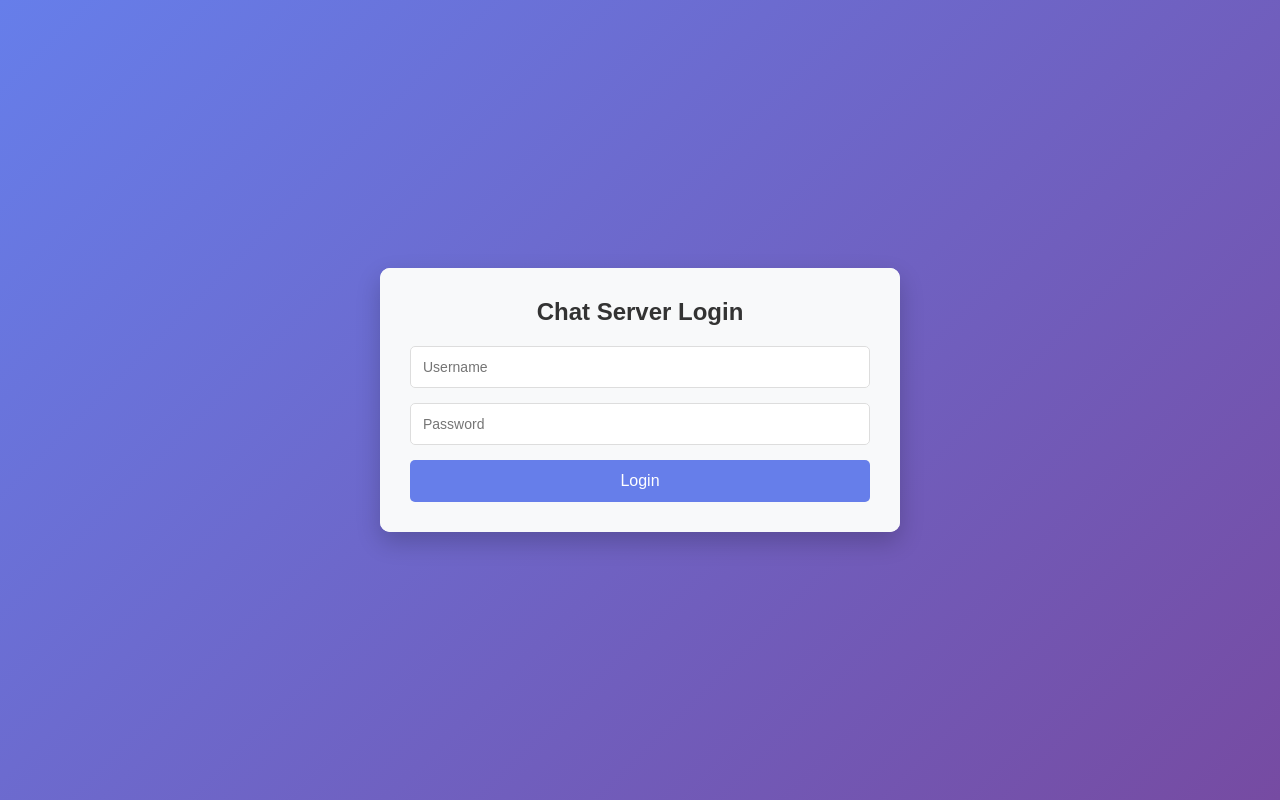
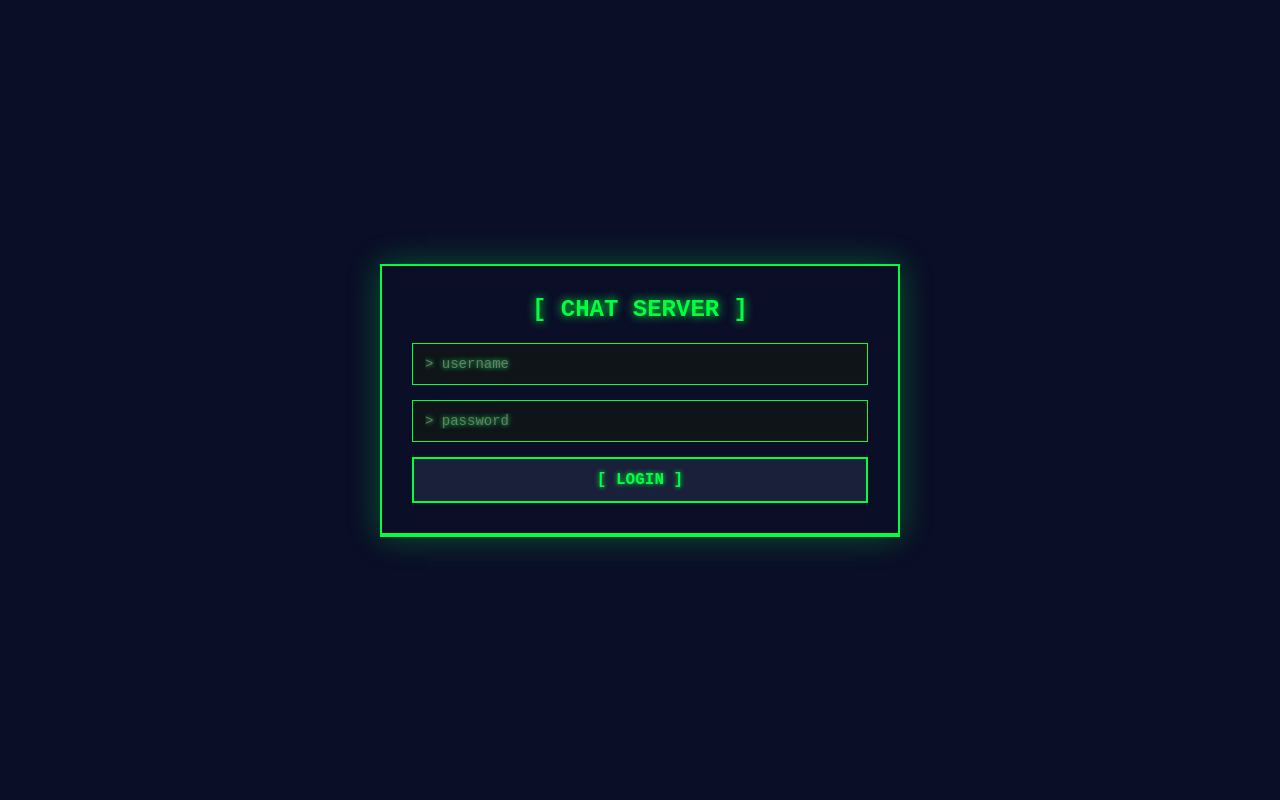
Before and after one commit to adesinafareed8-debug/server, a Flask app: page / in a window 1280 px wide. Run offline with Flask 3, Linux system fonts and the light colour scheme; some libraries are stand-ins or nearby versions.

Commit message:
Update chat UI with black and green hacker theme

```diff
--- a/templates/index.html
+++ b/templates/index.html
@@ -6,89 +6,147 @@
     <style>
         * { box-sizing: border-box; margin: 0; padding: 0; }
         body {
-            font-family: Arial, sans-serif;
-            background: linear-gradient(135deg, #667eea 0%, #764ba2 100%);
+            font-family: 'Courier New', monospace;
+            background: #0a0e27;
+            color: #00ff41;
             min-height: 100vh;
             display: flex;
             justify-content: center;
             align-items: center;
+            text-shadow: 0 0 10px #00ff41;
         }
         .container {
             width: 90%;
             max-width: 520px;
-            background: white;
-            border-radius: 10px;
+            background: #0f1419;
+            border-radius: 0;
             overflow: hidden;
-            box-shadow: 0 10px 25px rgba(0,0,0,0.2);
+            box-shadow: 0 0 30px rgba(0, 255, 65, 0.3), inset 0 0 20px rgba(0, 0, 0, 0.9);
+            border: 2px solid #00ff41;
         }
         .login-section, .chat-section { display: none; }
         .login-section.active, .chat-section.active { display: block; }
-        .login-section { padding: 30px; background: #f8f9fa; }
+        .login-section {
+            padding: 30px;
+            background: #0a0e27;
+            border-bottom: 2px solid #00ff41;
+        }
         .chat-section {
             height: 620px;
             display: none;
             flex-direction: column;
         }
         .chat-section.active { display: flex; }
-        h2 { text-align: center; margin-bottom: 20px; color: #333; }
+        h2 {
+            text-align: center;
+            margin-bottom: 20px;
+            color: #00ff41;
+            text-shadow: 0 0 10px #00ff41;
+            font-size: 24px;
+        }
         input {
             width: 100%;
             padding: 12px;
             margin-bottom: 15px;
-            border: 1px solid #ddd;
-            border-radius: 5px;
+            border: 1px solid #00ff41;
+            background: #0f1419;
+            color: #00ff41;
+            border-radius: 0;
             font-size: 14px;
+            font-family: 'Courier New', monospace;
+            text-shadow: 0 0 5px #00ff41;
+        }
+        input:focus {
+            outline: none;
+            border-color: #00ff41;
+            box-shadow: 0 0 15px rgba(0, 255, 65, 0.5), inset 0 0 10px rgba(0, 255, 65, 0.1);
+            background: rgba(0, 255, 65, 0.05);
         }
         button {
             width: 100%;
             padding: 12px;
-            background: #667eea;
-            color: white;
-            border: none;
-            border-radius: 5px;
+            background: #1a1f3a;
+            color: #00ff41;
+            border: 2px solid #00ff41;
+            border-radius: 0;
             font-size: 16px;
             cursor: pointer;
+            font-family: 'Courier New', monospace;
+            text-transform: uppercase;
+            font-weight: bold;
+            transition: all 0.3s;
+            text-shadow: 0 0 5px #00ff41;
         }
-        button:hover { background: #764ba2; }
+        button:hover {
+            background: #00ff41;
+            color: #0a0e27;
+            box-shadow: 0 0 20px rgba(0, 255, 65, 0.6);
+            text-shadow: none;
+        }
         .chat-header {
-            background: #667eea;
-            color: white;
+            background: #0a0e27;
+            color: #00ff41;
             padding: 15px;
             text-align: center;
+            border-bottom: 2px solid #00ff41;
+            text-shadow: 0 0 10px #00ff41;
         }
         .chat-header h2 { margin: 0; font-size: 20px; }
+        .chat-header small {
+            display: block;
+            margin-top: 5px;
+            opacity: 0.8;
+            color: #00cc33;
+        }
         .messages {
             flex: 1;
             overflow-y: auto;
             padding: 15px;
-            background: #f8f9fa;
+            background: #0f1419;
         }
         .message {
             margin-bottom: 12px;
             padding: 10px;
-            background: white;
-            border-radius: 6px;
-            border-left: 4px solid #667eea;
+            background: #1a1f3a;
+            border-radius: 0;
+            border-left: 4px solid #00ff41;
+            border: 1px solid #00ff41;
+            color: #00ff41;
+            text-shadow: 0 0 5px #00ff41;
         }
         .message.system {
-            border-left-color: #999;
-            background: #e9ecef;
+            border-left-color: #00cc33;
+            border-color: #00cc33;
+            background: #0a0e27;
             font-style: italic;
-            color: #666;
+            color: #00cc33;
+            text-shadow: 0 0 5px #00cc33;
         }
         .message.private {
-            border-left-color: #ffc107;
-            background: #fff3cd;
+            border-left-color: #00ff41;
+            border-color: #00ff41;
+            background: rgba(0, 255, 65, 0.1);
         }
-        .message strong { color: #667eea; }
-        .message.private strong { color: #ff6b6b; }
-        .message-time { font-size: 12px; color: #999; margin-top: 5px; }
+        .message strong {
+            color: #00ff41;
+            text-shadow: 0 0 8px #00ff41;
+        }
+        .message.private strong {
+            color: #00ff41;
+            text-shadow: 0 0 8px #00ff41;
+        }
+        .message-time {
+            font-size: 12px;
+            color: #00cc33;
+            margin-top: 5px;
+            text-shadow: 0 0 5px #00cc33;
+        }
         .input-area {
             display: flex;
             gap: 10px;
             padding: 15px;
-            background: white;
-            border-top: 1px solid #ddd;
+            background: #0a0e27;
+            border-top: 2px solid #00ff41;
         }
         .input-area input { margin: 0; flex: 1; }
         .input-area button { width: 90px; padding: 10px; }
@@ -97,8 +155,8 @@
             gap: 8px;
             align-items: center;
             padding: 10px 15px;
-            background: #f1f3f5;
-            border-top: 1px solid #ddd;
+            background: #0a0e27;
+            border-top: 2px solid #00ff41;
         }
         .media-upload input[type=file] {
             width: auto;
@@ -112,64 +170,90 @@
             font-size: 14px;
         }
         .logout-btn {
-            background: #ff6b6b;
+            background: #2a1a1a;
+            border-color: #ff4444;
+            color: #ff4444;
             padding: 10px 20px;
             width: auto;
-            margin: 10px 0 0 0;
+            margin: 10px 15px 0 15px;
+            text-shadow: 0 0 5px #ff4444;
         }
-        .logout-btn:hover { background: #ff5252; }
+        .logout-btn:hover {
+            background: #ff4444;
+            color: #0a0e27;
+            text-shadow: none;
+            box-shadow: 0 0 20px rgba(255, 68, 68, 0.6);
+        }
         .error {
-            color: #ff6b6b;
-            background: #ffe0e0;
-            border-radius: 5px;
+            color: #ff4444;
+            background: rgba(255, 68, 68, 0.2);
+            border: 1px solid #ff4444;
+            border-radius: 0;
             padding: 10px;
             display: none;
             margin-bottom: 10px;
+            text-shadow: 0 0 5px #ff4444;
         }
         .error.show { display: block; }
         .media-preview {
             max-width: 100%;
             max-height: 240px;
-            border-radius: 8px;
+            border-radius: 0;
             margin-top: 8px;
             display: block;
+            border: 1px solid #00ff41;
         }
         video.media-preview {
             width: 100%;
             max-height: 240px;
-            background: #111;
+            background: #000;
+            border: 1px solid #00ff41;
+        }
+        ::-webkit-scrollbar {
+            width: 10px;
+        }
+        ::-webkit-scrollbar-track {
+            background: #0a0e27;
+        }
+        ::-webkit-scrollbar-thumb {
+            background: #00ff41;
+            border-radius: 0;
+            box-shadow: 0 0 10px #00ff41;
+        }
+        ::-webkit-scrollbar-thumb:hover {
+            background: #00cc33;
         }
     </style>
 </head>
 <body>
     <div class="container">
         <div class="login-section active" id="loginSection">
-            <h2>Chat Server Login</h2>
+            <h2>[ CHAT SERVER ]</h2>
             <div class="error" id="loginError"></div>
-            <input type="text" id="username" placeholder="Username" />
-            <input type="password" id="password" placeholder="Password" />
-            <button onclick="login()">Login</button>
+            <input type="text" id="username" placeholder="> username" />
+            <input type="password" id="password" placeholder="> password" />
+            <button onclick="login()">[ LOGIN ]</button>
         </div>
 
         <div class="chat-section" id="chatSection">
             <div class="chat-header">
-                <h2>Chat - <span id="currentUser"></span></h2>
-                <small>Tip: Use @username: message for private messages</small>
+                <h2>[ CHAT - <span id="currentUser"></span> ]</h2>
+                <small>> Use @username: message for private messages</small>
             </div>
 
             <div class="messages" id="messages"></div>
 
             <div class="media-upload">
                 <input type="file" id="mediaUpload" accept="image/*,video/*" />
-                <button onclick="uploadMedia()">Attach</button>
+                <button onclick="uploadMedia()">[ ATTACH ]</button>
             </div>
 
             <div class="input-area">
-                <input type="text" id="messageInput" placeholder="Type message..." onkeypress="handleKeyPress(event)" />
-                <button onclick="sendMessage()">Send</button>
+                <input type="text" id="messageInput" placeholder="> message..." onkeypress="handleKeyPress(event)" />
+                <button onclick="sendMessage()">[ SEND ]</button>
             </div>
 
-            <button class="logout-btn" onclick="logout()">Logout</button>
+            <button class="logout-btn" onclick="logout()">[ LOGOUT ]</button>
         </div>
     </div>
 
@@ -177,7 +261,7 @@
         const socket = io();
         let currentUsername = '';
 
-        socket.on('connect', () => { console.log('Connected'); });
+        socket.on('connect', () => { console.log('[+] Connected'); });
 
         socket.on('login_response', (data) => {
             if (data.success) {
@@ -264,7 +348,7 @@
                     ? `<video class="media-preview" controls src="${msg.media_url}"></video>`
                     : `<img class="media-preview" src="${msg.media_url}" />`;
 
-                messageEl.innerHTML = `<strong>${label}</strong><br>${mediaHtml}`;
+                messageEl.innerHTML = `<strong>> ${label}</strong><br>${mediaHtml}`;
                 if (msg.timestamp) {
                     messageEl.innerHTML += `<div class="message-time">${msg.timestamp}</div>`;
                 }
@@ -275,7 +359,7 @@
 
         function showLoginError(msg) {
             const errorDiv = document.getElementById('loginError');
-            errorDiv.textContent = msg;
+            errorDiv.textContent = '[ ERROR ] ' + msg;
             errorDiv.classList.add('show');
             setTimeout(() => errorDiv.classList.remove('show'), 3000);
         }
@@ -284,7 +368,7 @@
             const messagesDiv = document.getElementById('messages');
             const errorEl = document.createElement('div');
             errorEl.className = 'message system';
-            errorEl.innerHTML = `<strong>Error:</strong> ${msg}`;
+            errorEl.innerHTML = `<strong>> ERROR:</strong> ${msg}`;
             messagesDiv.appendChild(errorEl);
             messagesDiv.scrollTop = messagesDiv.scrollHeight;
         }
@@ -295,9 +379,9 @@
             messageEl.className = `message ${type}`;
 
             if (type === 'system') {
-                messageEl.innerHTML = text;
+                messageEl.innerHTML = `[ ${text} ]`;
             } else {
-                messageEl.innerHTML = `<strong>${user}</strong><br>${text}`;
+                messageEl.innerHTML = `<strong>> ${user}</strong><br>${text}`;
                 if (time) {
                     messageEl.innerHTML += `<div class="message-time">${time}</div>`;
                 }
@@ -312,7 +396,7 @@
             const password = document.getElementById('password').value.trim();
 
             if (!username || !password) {
-                showLoginError('Please enter username and password');
+                showLoginError('Username and password required');
                 return;
             }
 
@@ -351,7 +435,7 @@
 
                 const data = await res.json();
                 if (data.error) {
-                    alert(data.error);
+                    alert('[!] ' + data.error);
                     return;
                 }
 
@@ -362,7 +446,7 @@
                 });
                 fileInput.value = '';
             } catch (err) {
-                alert('Upload failed: ' + err.message);
+                alert('[!] Upload failed: ' + err.message);
             }
         }
 
```
